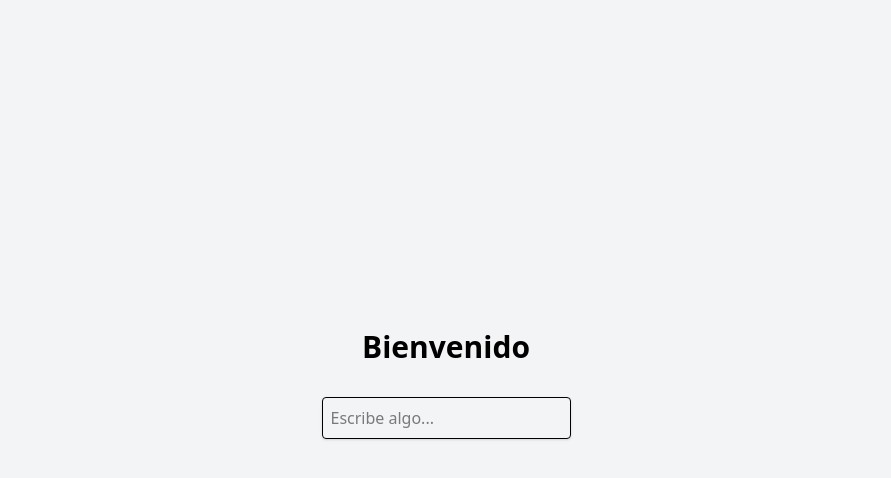
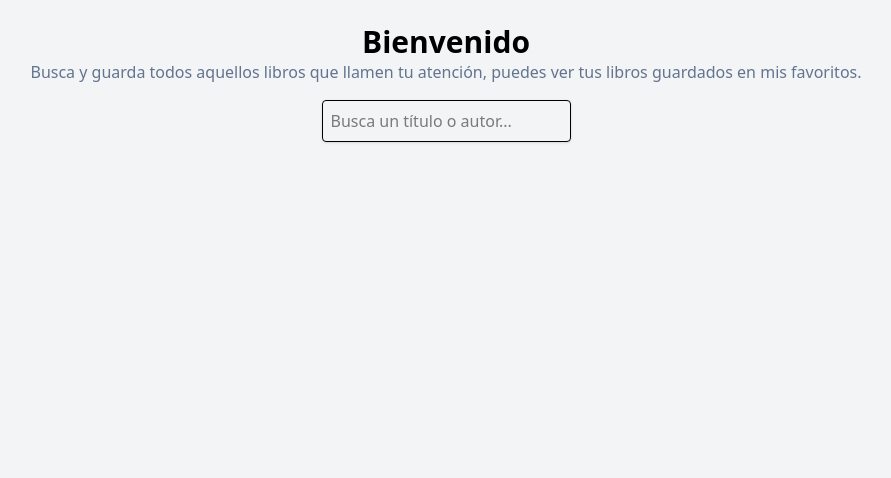
Before and after one commit to iGusky/mi-biblioteca, an Angular app: page / in a window 1280 px wide. Shown: the top 478 px of the page, without its empty margins (194-1085 px from the left). Built offline with nearby package versions, Linux system fonts and the light colour scheme.

Commit message:
feat: mark books as favorites

```diff
--- a/src/app/app.html
+++ b/src/app/app.html
@@ -1,10 +1,16 @@
 
-<div class="min-h-screen flex flex-col items-center justify-center bg-gray-100 p-6">
-  <h1 class="text-3xl font-semibold mb-8">
-    Bienvenido
-  </h1>
+<div class="min-h-screen flex flex-col items-center bg-gray-100 p-6">
+  <div class="mb-4 text-center">
+    <h1 class="text-3xl font-semibold">
+      Bienvenido
+    </h1>
+    <p class="text-slate-500">
+      Busca y guarda todos aquellos libros que llamen tu atención, puedes ver tus libros guardados en mis favoritos.
+    </p>
+  </div>
 
   <app-search-input></app-search-input>
+
   <div class="grid grid-cols-1 md:grid-cols-2 lg:grid-cols-3 gap-6 mt-8">
   @for (book of books(); track $index) {
     <app-book-card [book]="book"/>
--- a/src/app/book-card/book-card.html
+++ b/src/app/book-card/book-card.html
@@ -1,5 +1,5 @@
-<div class="p-4 border rounded shadow bg-white max-w-sm">
-  <img [src]="imageUrl" alt="Portada del libro" class="w-full h-48 object-cover rounded mb-4 bg-slate-100" />
+<div class="p-4 border rounded border-slate-400 shadow bg-white max-w-sm">
+  <img [src]="imageUrl" alt="Portada del libro" class="w-full h-48 object-contain rounded mb-4 bg-slate-100" />
 
   <h2 class="text-xl font-semibold mb-2 line-clamp-1">
     {{ book.title }}
@@ -9,7 +9,7 @@
     <p class="text-gray-700">
       {{ authorsText }}
     </p>
-    <button class="h-8 w-8 bg-red-400 rounded-4xl cursor-pointer">
+    <button class="h-8 w-8 bg-red-400 rounded-4xl cursor-pointer" (click)="saveToFavorite(book)">
       <img src="favorite.svg" class="m-auto" height="16" width="16">
     </button>
   </div>
--- a/src/app/book-card/book-card.ts
+++ b/src/app/book-card/book-card.ts
@@ -1,4 +1,5 @@
 import { Component, Input } from '@angular/core';
+import { BooksService } from '../books-service';
 
 @Component({
   selector: 'app-book-card',
@@ -13,13 +14,21 @@ export class BookCard {
     cover_edition_key: string;
   };
 
+  constructor(private booksService: BooksService) {
+
+  }
+
   // Combina autores en una sola cadena
   get authorsText() {
-    return this.book?.author_name[0] || '';
+    return this.book?.author_name?.length ? this.book?.author_name[0] : '-';
   }
 
   // URL de imagen desde otra API
   get imageUrl() {
     return `https://covers.openlibrary.org/b/olid/${this.book?.cover_edition_key}.jpg`; // reemplaza base
   }
+
+  saveToFavorite(book:any) {
+      this.booksService.setFavorite(book)
+  }
 }
--- a/src/app/books-service.ts
+++ b/src/app/books-service.ts
@@ -5,8 +5,27 @@ import { Injectable, signal } from '@angular/core';
 })
 export class BooksService {
   books = signal<any[]>([]);
+  favorites: any[] = JSON.parse(localStorage.getItem('favorites') || '[]');
 
-   setBooks(data: any[]) {
+  setBooks(data: any[]) {
     this.books.set(data);
   }
+
+  setFavorite(book: any) {
+    this.favorites.push(book)
+    this.persistFavorites()
+  }
+
+  setFavorites(books: any[]) {
+    this.favorites = books
+    this.persistFavorites()
+  }
+
+  removeFavorite(bookId: any) {
+    this.setFavorites(this.favorites.filter(book => book.key != bookId))
+  }
+
+  persistFavorites() {
+    localStorage.setItem('favorites', JSON.stringify(this.favorites))
+  }
 }
--- a/src/app/search-input/search-input.html
+++ b/src/app/search-input/search-input.html
@@ -2,7 +2,7 @@
   <input
     type="text"
     class="w-full border p-2 rounded shadow"
-    placeholder="Escribe algo..."
+    placeholder="Busca un título o autor..."
     (input)="onInput($event)"
   />
 </div>
--- a/src/app/search-input/search-input.ts
+++ b/src/app/search-input/search-input.ts
@@ -30,7 +30,7 @@ export class SearchInput {
 
     try {
       const res = await axios.get('https://openlibrary.org/search.json', {
-        params: { q: query, fields: "key,title,author_name,cover_edition_key", order: 'rating', limit: 12, page: 1 },
+        params: { q: query, fields: "key,title,author_name,cover_edition_key", limit: 12, page: 1 },
       });
       this.booksService.setBooks(res.data.docs)
       console.log('Respuesta:', res.data);
```
